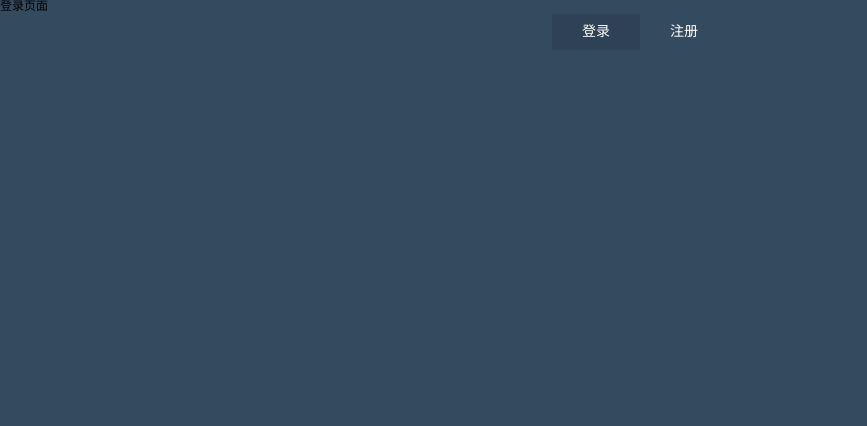
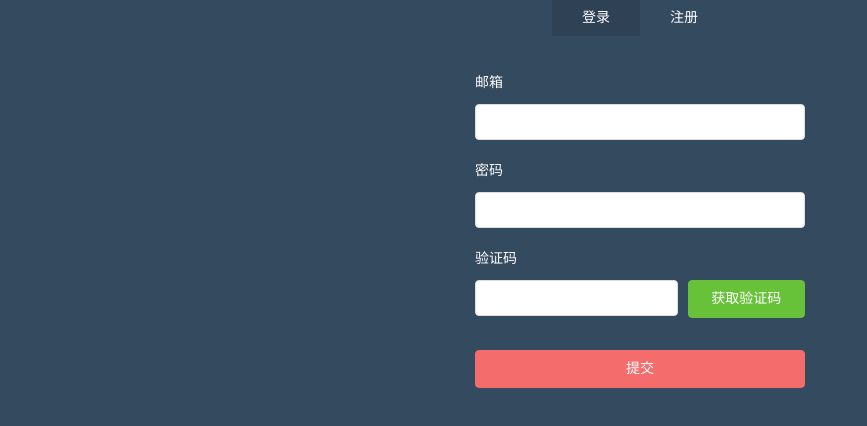
Before and after one commit to claudechow/vue-admin, a Vue app: page /#/login in a window 1280 px wide. Shown: the top 426 px of the page, without its empty margins (0-867 px from the left). Built offline with nearby package versions, Linux system fonts and the light colour scheme.

Commit message:
Lession5
ElementUI 登录页面及表单验证

```diff
--- a/src/views/Login/index.vue
+++ b/src/views/Login/index.vue
@@ -1,34 +1,117 @@
 <template>
   <div id="login">
-        {{title}}
     <div class="login-wrap">
       <ul class="menu-tab">
-              <li v-for="item in menuTab" :key="item.id" :class="{'current': item.isCurrent}" @click="toggleMenu(item)">{{item.txt}}</li>
+        <li v-for="item in menuTab" :key="item.id" :class="{'current': item.isCurrent}" @click="toggleMenu(item)">
+          {{item.txt}}
+        </li>
       </ul>
+      <el-form :model="ruleForm" status-icon :rules="rules" ref="ruleForm"  class="login-form" size="medium">
+
+        <el-form-item prop="username" class="item-form">
+          <label>邮箱</label>
+            <el-input type="text" v-model="ruleForm.username" autocomplete="off"></el-input>
+        </el-form-item>
+
+        <el-form-item  prop="password" class="item-form">
+          <label>密码</label>
+            <el-input type="password" v-model="ruleForm.password" autocomplete="off" minlength="6" maxlength="20"></el-input>
+        </el-form-item>
+
+        <el-form-item  prop="code" class="item-form">
+          <label>验证码</label>
+          <el-row :gutter="10">
+            <el-col :span="15"><el-input v-model="ruleForm.code" minlength="6" maxlength="6"></el-input></el-col>
+            <el-col :span="9">
+              <el-button type="success" class="block-form" >获取验证码</el-button>
+            </el-col>
+          </el-row>
+        </el-form-item>
+
+        <el-form-item>
+          <el-button type="danger" class="login-btn block-form" @click="submitForm('ruleForm')">提交</el-button>
+        </el-form-item>
+
+      </el-form>
     </div>
   </div>
-
 </template>
 <script>
 export default {
   name: "login",
   data(){
+    //验证用户名
+    var validateUsername = (rule, value, callback) => {
+      let reg = /^([a-zA-Z]|[0-9])(\w|\-)+@[a-zA-Z0-9]+\.([a-zA-Z]{2,4})$/;
+      if (value === '') {
+        callback(new Error('请输入用户名'));
+      } else if(!reg.test(value)) {
+        callback(new Error('请输入正确的用户名'));
+      }else{
+        callback();
+      }
+    };
+    //验证密码
+    var validatePassword = (rule, value, callback) => {
+      let reg = /^(?!\D+$)(?![^a-zA-Z]+$)\S{6,20}$/;
+      if (value === '') {
+        callback(new Error('请输入密码'));
+      } else if(!reg.test(value)) {
+        callback(new Error('请输入6至20位的字母+数字'));
+      }else{
+        callback();
+      }
+    };
+    //验证验证码
+    var validateCode = (rule, value, callback) => {
+      let reg = /^[a-z0-9]{6}$/;
+      if (value === '') {
+        callback(new Error('请输入验证码'));
+      } else if(!reg.test(value)) {
+        callback(new Error('验证码格式有误'));
+      }else{
+        callback();
+      }
+    };
     return{
-            title:'登录页面',
       menuTab: [
         {txt: '登录',isCurrent: true },
         {txt: '注册',isCurrent: false}
       ],
+      ruleForm: {
+        username: '',
+        password: '',
+        code: ''
+      },
+      rules: {
+        username: [
+          { validator: validateUsername, trigger: 'blur' }
+        ],
+        password: [
+          { validator: validatePassword, trigger: 'blur' }
+        ],
+        code: [
+          { validator: validateCode, trigger: 'blur' }
+        ]
+      }
 
     }
   },
   created(){},
-
   //挂载完成后自动执行
   mounted(){},
-
   //事件函数
   methods: {
+    submitForm(formName) {
+      this.$refs[formName].validate((valid) => {
+        if (valid) {
+          alert('submit!');
+        } else {
+          console.log('error submit!!');
+          return false;
+        }
+      });
+    },
     toggleMenu(data){
       this.menuTab.forEach(element => {
         element.isCurrent = false
@@ -39,12 +122,13 @@
 }
 </script>
 <style lang="scss" scoped>
+
 #login {
   height: 100vh;
   background-color: #344a5f;
  }
 .login-wrap {
-     widows: 33px;
+  width: 330px;
   margin: auto;
 }
 .menu-tab {
@@ -58,8 +142,29 @@
       border-radius: 2px;
       cursor: pointer;
     }
- }
     .current {
       background-color: rgba(0,0,0,.1);
     }
+ }
+ .login-form{
+  margin-top:29px;
+  label{
+    display: block;
+    margin-bottom: 3px;
+    font-size: 14px;
+    color: #fff;
+
+  }
+  .item-form{
+    margin-bottom: 13px;
+  }
+  .block-form{
+    display: block;
+    width: 100%;
+  }
+  .login-btn{
+    margin-top: 19px;
+  }
+ }
+
 </style>
```
Lines whose indentation alone changed are shown as unchanged.
